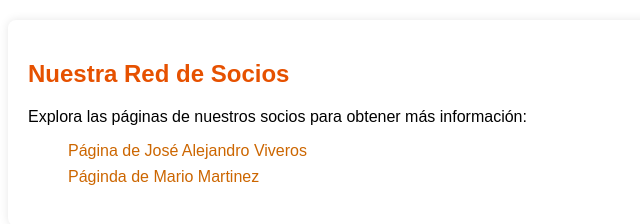
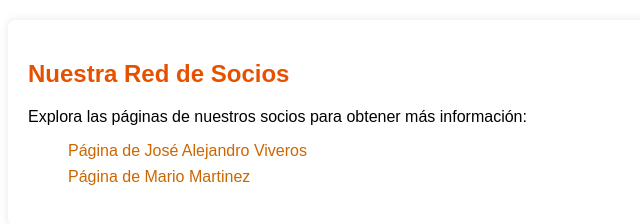
Before and after one commit to DavidFdezF/CrearPaginaWeb, a plain HTML site: page PUBLIC/red.html in a window 1280 px wide. Shown: the full height of the page, 0-640 px from the left. Drawn offline with Linux system fonts and the light colour scheme.

Commit message:
Update red.html

```diff
--- a/PUBLIC/red.html
+++ b/PUBLIC/red.html
@@ -14,7 +14,7 @@
         <!-- Lista de Enlaces a Sitios de Socios -->
         <ul>
             <li><a href="https://joseufv22.github.io/index.html" target="_blank">Página de José Alejandro Viveros</a></li>
-            <li><a href="https://marichu-kt.github.io/Project-Web-UFV/index.html" target="_blank">Páginda de Mario Martinez</a></li>
+            <li><a href="https://marichu-kt.github.io/Project-Web-UFV/index.html" target="_blank">Página de Mario Martinez</a></li>
             <!-- Agrega más elementos de lista según sea necesario -->
         </ul>
     </section>
```
